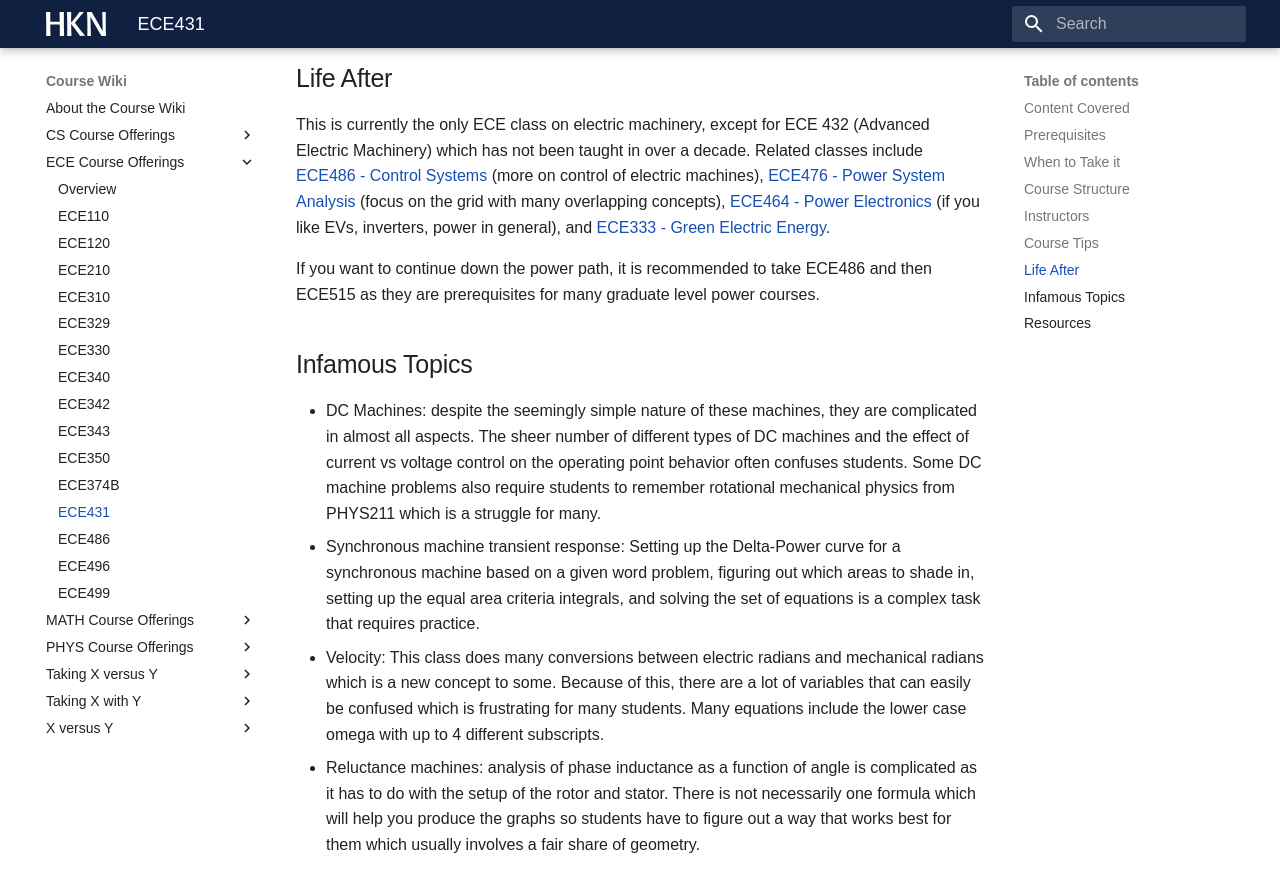
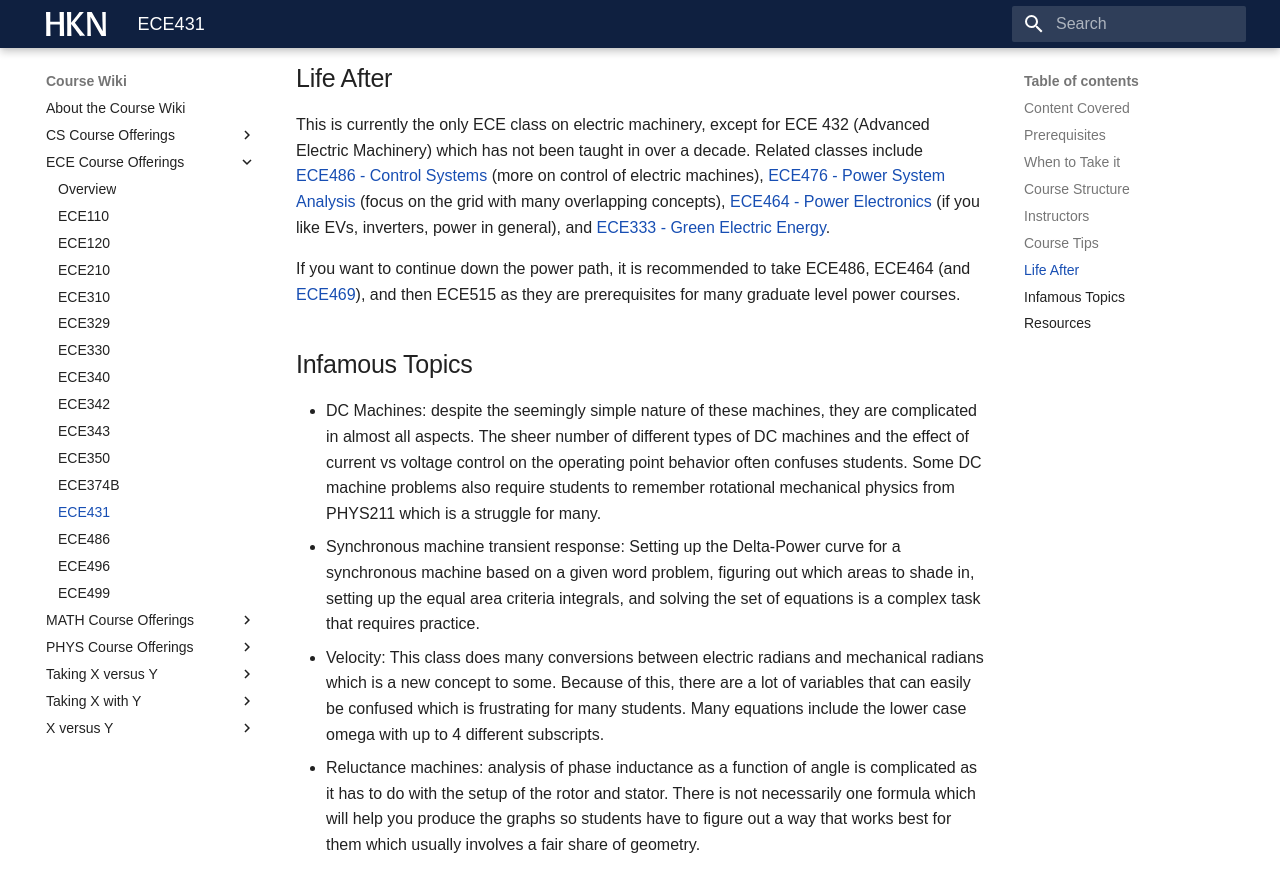
Before and after one commit to hkn-alpha/wiki, an MkDocs documentation site: the page built from docs/Course Wiki/ECE Course Offerings/ECE431.md, in a window 1280 px wide and 900 px high, scrolled down 3203 px. Shown: the top 892 px of the window. Built offline with MkDocs 1.6.1 and Material for MkDocs 9.7.7, drawn with Linux system fonts in a browser that asks for light colours; some web fonts are replaced.

Commit message:
Update ECE431.md

```diff
--- a/docs/Course Wiki/ECE Course Offerings/ECE431.md
+++ b/docs/Course Wiki/ECE Course Offerings/ECE431.md
@@ -58,7 +58,7 @@ Make sure you fully understand the prelabs before the labs so you do not have to
 
 This is currently the only ECE class on electric machinery, except for ECE 432 (Advanced Electric Machinery) which has not been taught in over a decade. Related classes include [ECE486 - Control Systems](ECE486.md) (more on control of electric machines), [ECE476 - Power System Analysis](ECE476.md) (focus on the grid with many overlapping concepts), [ECE464 - Power Electronics](ECE464.md) (if you like EVs, inverters, power in general), and [ECE333 - Green Electric Energy](more on the grid and green energy).
 
-If you want to continue down the power path, it is recommended to take ECE486 and then ECE515 as they are prerequisites for many graduate level power courses.
+If you want to continue down the power path, it is recommended to take ECE486, ECE464 (and [ECE469](ECE469.md)), and then ECE515 as they are prerequisites for many graduate level power courses.
 
 ## Infamous Topics
 
```
